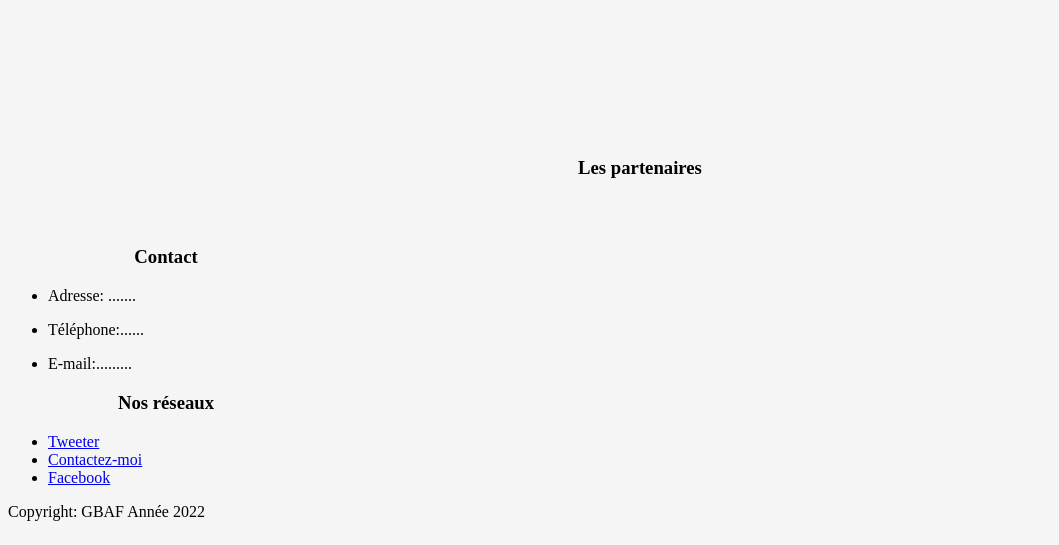
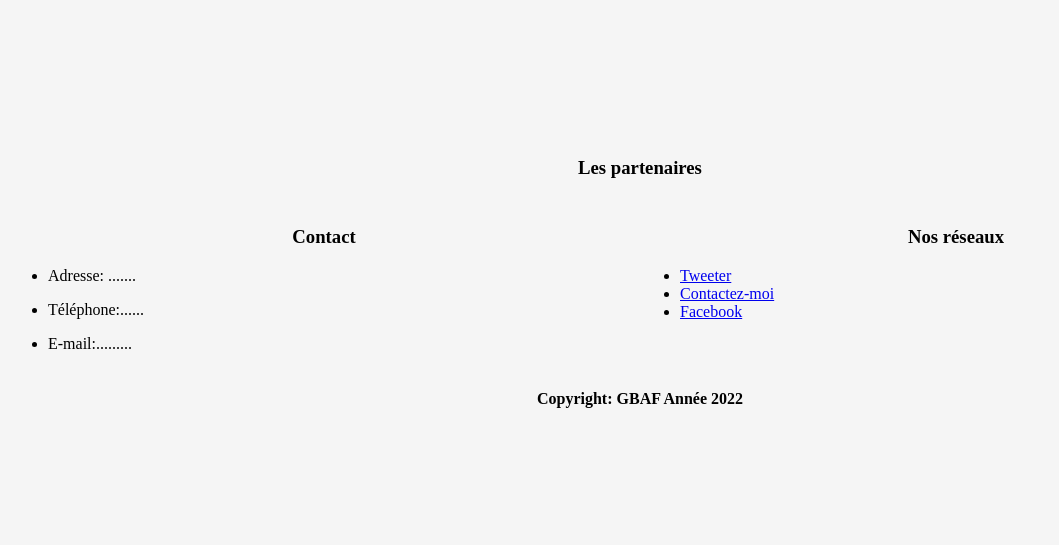
Before and after one commit to psychoniac/projet3_OC, a PHP site: page /home.php in a window 1280 px wide. Shown: the part 588-1133 px from the top of the page, without its empty margins (0-1059 px from the left). After the commit the page ends 996 px from the top, so only its background shows below. Run offline with PHP 8.4, Linux system fonts and the light colour scheme; data that the repository does not hold is empty.

Commit message:
modif fichier style

```diff
--- a/acteur.php
+++ b/acteur.php
@@ -74,7 +74,7 @@
 					}
 
 					}
-					}
+
 	?>
 	<?php include('footer.php'); ?>
 
--- a/footer.php
+++ b/footer.php
@@ -1,4 +1,4 @@
-<footer>
+<section class=footer>
 
 	<article class="contact">
 		<h3>Contact</h3>
@@ -18,7 +18,6 @@
 		</ul>
 
 	</article>
+</section>
 
-	<p id="copyright">Copyright: GBAF Année 2022</p>
-
-</footer>
+	<h4 class="copyright">Copyright: GBAF Année 2022</h4>
--- a/style.css
+++ b/style.css
@@ -63,20 +63,7 @@ h2
 	font-size: 20px;
 	color: red;
 }
-footer
-{
-	margin-top: 20px;
-	width: 100%;
-	height: 15%;
-}
-.contact
-{
-	width: 25%;
-}
-.bouton_reseaux
-{
-	width: 25%;
-}
+
 .logo_acteur
 {
 	width: 150px;
@@ -107,3 +94,22 @@ h3
 {
 	text-align: center;
 }
+
+.footer
+{
+	display: flex;
+	flex-wrap: wrap;
+}
+.contact
+{
+	text-align: justify;
+	width: 50%;
+}
+.bouton_reseaux
+{
+	width: 50%;
+}
+.copyright
+{
+	text-align: center;
+}
```
